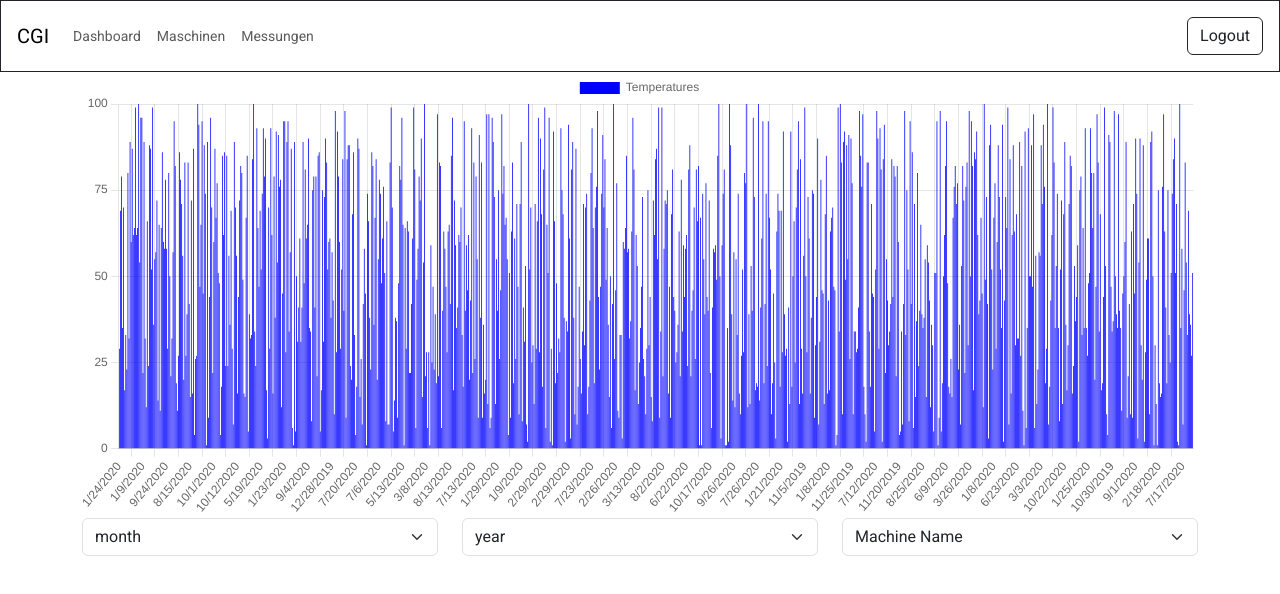
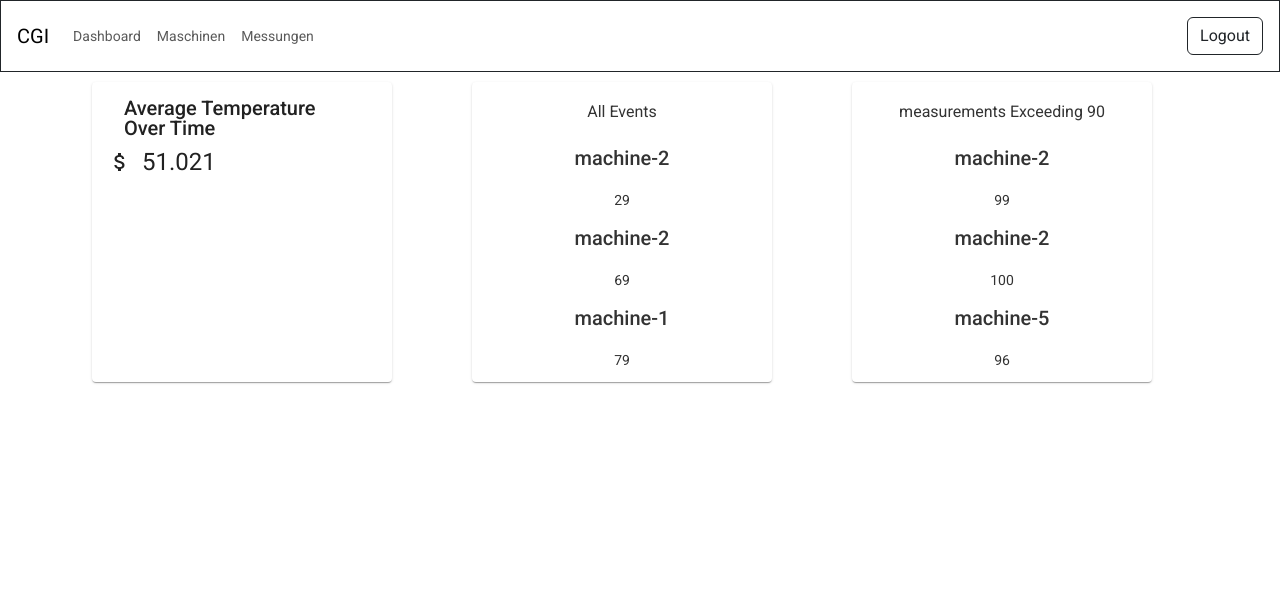
Before and after one commit to Mohamed-hussain-pro/cgi-task, an Angular app: page /dashboard in a window 1280 px wide. Shown: the top 594 px of the page. Built offline with nearby package versions, Linux system fonts and the light colour scheme; data requests are answered from the project's data file.

Commit message:
clean code

```diff
--- a/src/app/app-routing.module.ts
+++ b/src/app/app-routing.module.ts
@@ -1,5 +1,6 @@
 import { NgModule } from '@angular/core';
 import { RouterModule, Routes } from '@angular/router';
+import { BarChartComponent } from './bar-chart/bar-chart.component';
 import { MainDashboardComponent } from './main-dashboard/main-dashboard.component';
 import { MeasurementComponent } from './measurement/measurement.component';
 
@@ -7,7 +8,7 @@ const routes: Routes = [
 
 
   { path: 'dashboard', component: MainDashboardComponent },
-
+  { path: 'machines', component: BarChartComponent },
   { path: 'measurement', component: MeasurementComponent }
 ];
 
--- a/src/app/app.component.html
+++ b/src/app/app.component.html
@@ -11,7 +11,7 @@
         <a class="nav-link" routerLink="/dashboard">Dashboard</a>
       </li>
       <li class="nav-item">
-        <a class="nav-link" href="#">Maschinen</a>
+        <a class="nav-link" href="/machines">Maschinen</a>
       </li>
 
       <li class="nav-item">
--- a/src/app/bar-chart/bar-chart.component.html
+++ b/src/app/bar-chart/bar-chart.component.html
@@ -1,26 +1,26 @@
 <div class="container">
 
     <div class="chart-container">
-    <canvas  id="MyChart" >{{ chart }}</canvas>
+        <canvas id="MyChart">{{ chart }}</canvas>
     </div>
 
     <div class="row">
         <div class="col">
-        <select (change)="onSelectOptionMonth($event, data)" class="form-select" aria-label="Default select example">
+            <select (change)="onSelectOptionMonth($event)" class="form-select" aria-label="Default select example">
                 <option selected>month</option>
 
                 <option *ngFor="let month of months" value="{{month}}">{{ month }}</option>
             </select>
         </div>
         <div class="col">
-        <select (change)="onSelectOptionYear($event, data)" class="form-select" aria-label="Default select example">
+            <select (change)="onSelectOptionYear($event)" class="form-select" aria-label="Default select example">
                 <option selected>year</option>
 
-            <option  *ngFor="let year of years" value="{{year}}">{{ year }}</option>
+                <option *ngFor="let year of years" value="{{year}}">{{ year }}</option>
             </select>
         </div>
         <div class="col">
-        <select (change)="onSelectOptionName($event, data)" class="form-select" aria-label="Default select example">
+            <select (change)="onSelectOptionName($event)" class="form-select" aria-label="Default select example">
                 <option selected>Machine Name</option>
 
                 <option *ngFor="let name of machines" value="{{name}}">{{ name }}</option>
--- a/src/app/bar-chart/bar-chart.component.ts
+++ b/src/app/bar-chart/bar-chart.component.ts
@@ -3,6 +3,7 @@ import Chart from 'chart.js/auto';
 import { map, Observable, tap } from 'rxjs';
 import { DataService } from '../data.service';
 import { HttpServiceService } from '../http-service.service';
+import { EventData } from '../model/event-data';
 
 @Component({
   selector: 'app-bar-chart',
@@ -16,7 +17,7 @@ export class BarChartComponent implements OnInit {
   public data: EventData[] = [];
 
   public months: string[] = [];
-  public years: string[]  = [];
+  public years: string[] = [];
 
   public machines: string[] = [];
   public values = ['88', '45', '22', '55', '11'];
@@ -28,7 +29,7 @@ export class BarChartComponent implements OnInit {
   selectedYear: string = '2020';
   selectedName: string = 'machine-1';
 
-  constructor(private httpServiceService: HttpServiceService, private dataService: DataService) {}
+  constructor(private httpServiceService: HttpServiceService, private dataService: DataService) { }
 
   ngOnInit(): void {
     this.httpServiceService.getEvents().subscribe((data) => {
@@ -45,19 +46,11 @@ export class BarChartComponent implements OnInit {
     }
   };
 
-  /**
-   * Average Temperature of All Machines Over Time
-   * This function calculates the average temperature of all machines over time.
-   */
   getAllNames(data: EventData[]): string[] {
     const machineNames = data.map((row: { machine_name: string; }) => row.machine_name);
     return [...new Set(machineNames)];
   }
 
-  /**
-   * Average Temperature of All Machines Over Time
-   * This function calculates the average temperature of all machines over time.
-   */
   getAllMonths(data: EventData[]): any[] {
     let dates = data.map((row: { timestamp: string; }) => row.timestamp);
     let uniqueDates = [...new Set(dates)];
@@ -82,15 +75,11 @@ export class BarChartComponent implements OnInit {
     return uniqueMonthNames;
   }
 
-    /**
-   * Average Temperature of All Machines Over Time
-   * This function calculates the average temperature of all machines over time.
-   */
   getAllYears(data: EventData[]): any[] {
     let dates = data.map((row: { timestamp: string; }) => row.timestamp);
     let uniqueDates = [...new Set(dates)];
 
-      // Extract months and years
+    // Extract years and years
     const yearsArray = uniqueDates.map(date => {
       const [, year] = date.split('/');
       return parseInt(year, 10);
@@ -102,11 +91,11 @@ export class BarChartComponent implements OnInit {
     // Convert year values to human-readable format
     const uniqueYearsFormatted = uniqueYears.map(year => `20${year}`);
 
-      return  uniqueYearsFormatted;
+    return uniqueYearsFormatted;
   }
 
 
-  createChart(data:any){
+  createChart(data: any) {
 
     this.chart = new Chart("MyChart", {
       type: 'bar', //this denotes tha type of chart
@@ -122,7 +111,7 @@ export class BarChartComponent implements OnInit {
         ]
       },
       options: {
-        aspectRatio:2.5,
+        aspectRatio: 2.5,
         scales: {
           y: {
             beginAtZero: true,
@@ -139,103 +128,28 @@ export class BarChartComponent implements OnInit {
 
     });
   }
-/**
-  onSelectOptionName(event: any, data: any[]) {
-    this.selectedOption = event.target.value;
-    // Additional actions based on the selected option can be performed here
 
-    if (data) {
-
-      if (this.chart) {
-        this.chart.destroy();
+  onSelectOptionMonth(event: any) {
+    this.selectedMonth = event.target.value;
+    this.handleSelectionChange();
   }
 
-      this.httpServiceService.getEvents().subscribe((data) => {
-        this.data = data.filter((event: { machine_name: any; }) => event.machine_name === this.selectedOption);
-        this.createChart(this.data);
-
-      });
-    } else {
-      console.log("Data is not yet available.");
-    }
+  onSelectOptionYear(event: any) {
+    this.selectedYear = event.target.value;
+    this.handleSelectionChange();
   }
 
-  onSelectOptionYear(event: any, data: any[]) {
-    this.selectedOption = event.target.value;
-    // Additional actions based on the selected option can be performed here
-
-    if (data) {
-
-      if (this.chart) {
-        this.chart.destroy();
+  onSelectOptionName(event: any) {
+    this.selectedName = event.target.value;
+    this.handleSelectionChange();
   }
 
-      this.httpServiceService.getEvents().subscribe((data) => {
-        this.data = data.filter((event: { machine_name: any; }) => event.machine_name === this.selectedOption);
-        this.createChart(this.data);
-
-      });
-    } else {
-      console.log("Data is not yet available.");
-    }
+  handleSelectionChange() {
+    this.filterEventsByDateAndMachine(this.selectedMonth, this.selectedYear, this.selectedName).subscribe();
   }
 
-
-  onSelectOptionMonth(event: any, data: any[]) {
-    this.selectedOption = event.target.value;
-    // Additional actions based on the selected option can be performed here
-
-    if (data) {
-
-      if (this.chart) {
-        this.chart.destroy();
-      }
-
-      this.httpServiceService.getEvents().subscribe((data) => {
-        this.data = data.filter((event: { timestamp: any; }) => event.timestamp.getMonth() === this.selectedOption);
-        this.createChart(this.data);
-
-      });
-    } else {
-      console.log("Data is not yet available.");
-    }
-  }
-*/
-
-  onSelectOptionMonth(event: any, data: EventData[]) {
-    this.selectedMonth = event.target.value;
-    console.log(data);
-    this.handleSelectionChange(data);
-  }
-
-  onSelectOptionYear(event: any, data: EventData[]) {
-    this.selectedYear = event.target.value;
-    this.handleSelectionChange(data);
-  }
-
-  onSelectOptionName(event: any, data: EventData[]) {
-    this.selectedName = event.target.value;
-    this.handleSelectionChange(data);
-  }
-
-  handleSelectionChange(data: EventData[]) {
-
-    this.filterEventsByDateAndMachine(this.selectedMonth, this.selectedYear, this.selectedName).subscribe(
-      (filteredData) => {
-        console.log('Filtered Data:', filteredData);
-        // Do something with the filtered data
-      },
-      (error) => {
-        console.error('Error:', error);
-      }
-    );
-
-
-    // You can perform additional actions based on the selected values
-  }
-
-   getMonthFromString(month: string){
-    return new Date(Date.parse(month +" 1, 2012")).getMonth()+1
+  getMonthFromString(month: string) {
+    return new Date(Date.parse(month + " 1, 2012")).getMonth() + 1
   }
   filterEventsByDateAndMachine(
     month: string,
@@ -250,7 +164,7 @@ export class BarChartComponent implements OnInit {
     return this.httpServiceService.getEvents().pipe(  // Using pipe to return an Observable
       map((data: EventData[]) => {
         return data.filter((event: EventData) => {
-                const [eventMonth ,eventDay, eventYear] = event.timestamp.split('/').map(Number);
+          const [eventMonth, eventDay, eventYear] = event.timestamp.split('/').map(Number);
 
           return (
             eventMonth === this.getMonthFromString(month) &&
@@ -264,18 +178,4 @@ export class BarChartComponent implements OnInit {
       })
     );
   }
-
-
 }
-
-
-
-interface EventData {
-  event_id: {
-    $oid: string;
-  };
-  timestamp: string;
-  machine_id: string;
-  machine_name: string;
-  temperature: number;
-}
--- a/src/app/main-dashboard/main-dashboard.component.html
+++ b/src/app/main-dashboard/main-dashboard.component.html
@@ -1,4 +1,4 @@
-<!--
+
 <div class="container">
     <div class="row">
       <div class="col-sm">
@@ -28,6 +28,3 @@
       </div>
     </div>
   </div>
-
--->
-<app-bar-chart></app-bar-chart>
--- /dev/null
+++ b/src/app/model/event-data.ts
@@ -0,0 +1,9 @@
+export interface EventData {
+    event_id: {
+      $oid: string;
+    };
+    timestamp: string;
+    machine_id: string;
+    machine_name: string;
+    temperature: number;
+  }
```
Lines whose indentation alone changed are shown as unchanged.
